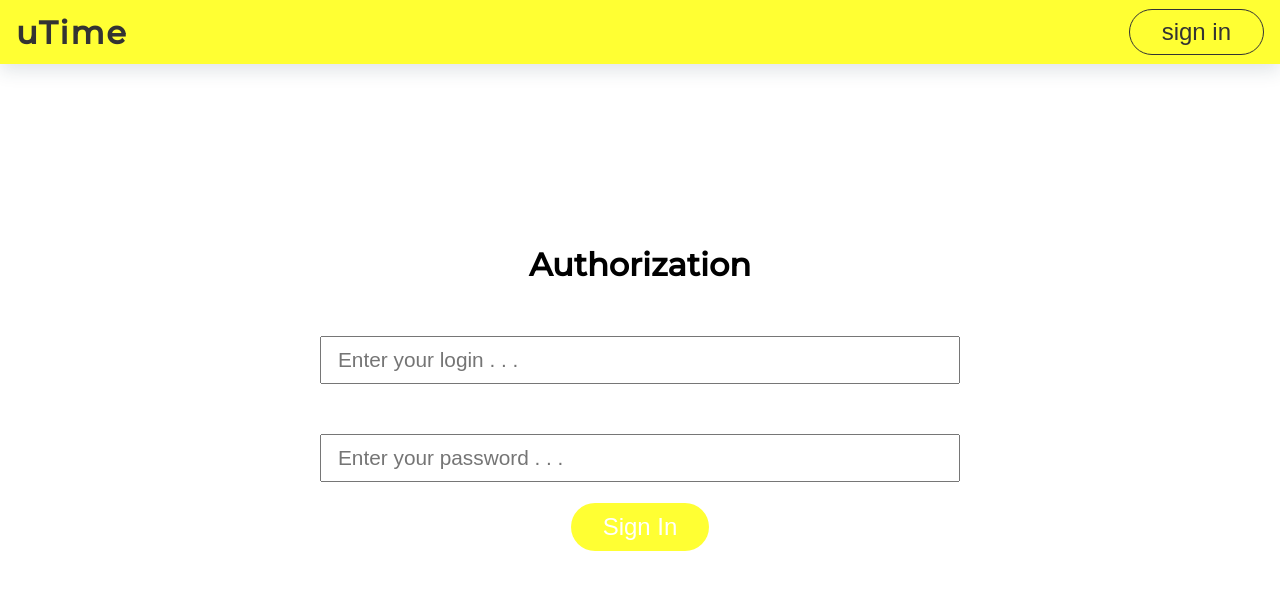
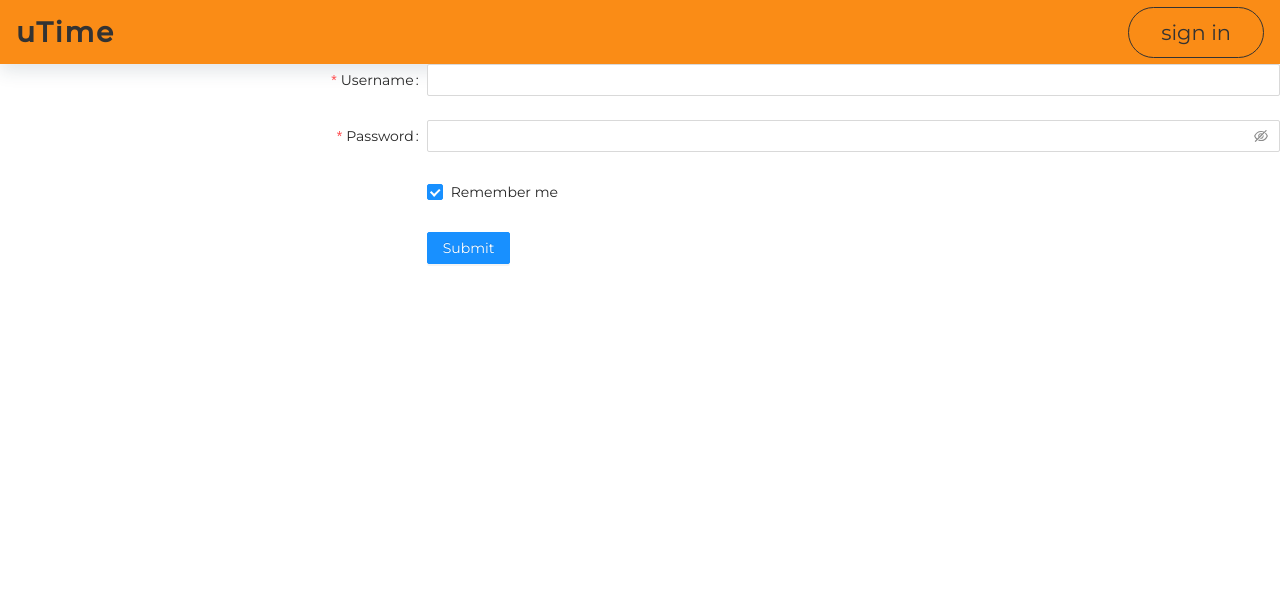
Before and after one commit to atikkhonov/todo-calendar, a React (Create React App) app: page /login in a window 1280 px wide. Shown: the top 590 px of the page. Built offline with nearby package versions, Linux system fonts and the light colour scheme.

Commit message:
fixed commit

```diff
--- a/package.json
+++ b/package.json
@@ -12,6 +12,7 @@
     "@types/react": "^18.0.17",
     "@types/react-dom": "^18.0.6",
     "@types/react-router-dom": "^5.3.3",
+    "antd": "^4.22.8",
     "axios": "^0.27.2",
     "moment": "^2.29.4",
     "node-sass": "^7.0.1",
--- a/src/components/UI/LoginForm/LoginForm.module.scss
+++ /dev/null
@@ -1,57 +0,0 @@
-.form {
-
-  h1 {
-    text-align: center;
-  }
-
-  .inputs {
-
-    input {
-      width: 40rem;
-      height: 3rem;
-      padding: 1rem;
-      margin: .3rem 0 1.3rem 0;
-
-      display: flex;
-
-      font-size: 1.3em;
-
-      &:focus {
-        outline: 0;
-      }
-    }
-
-    .error {
-      color: var(--red);
-      font-size: 1.3em;
-    }
-  }
-
-  .button {
-    height: 3rem;
-    padding: 1rem 2rem;
-    margin: 1rem auto;
-
-    display: flex;
-    align-items: center;
-
-    color: var(--black);
-    background-color: var(--main-color);
-    border-radius: 50rem;
-    font-size: 1.5em;
-
-    transition: .3s;
-
-    &:not(:disabled) {
-      &:hover {
-        height: 3.5rem;
-        padding: 1rem 2.5rem;
-        color: var(--black);
-      }
-    }
-
-    &:disabled {
-      color: var(--white);
-    }
-  }
-}
--- a/src/components/UI/LoginForm/LoginForm.tsx
+++ b/src/components/UI/LoginForm/LoginForm.tsx
@@ -1,90 +1,52 @@
-import React from 'react'
-import useTypedDispatch from '../../../hooks/useTypedDispatch'
-import { signIn } from '../../../redux/slices/AuthSlice'
+import { Button, Checkbox, Form, Input } from 'antd';
+import React from 'react';
 
-import styles from './LoginForm.module.scss'
+const LoginForm: React.FC = () => {
+  const onFinish = (values: any) => {
+    console.log('Success:', values);
+  };
 
-interface LoginFormProps {
-}
-
-const LoginForm: React.FC<LoginFormProps> = ({  }) => {
-  const dispatch = useTypedDispatch()
-
-  const [ login, setLogin ] = React.useState<string>('')
-  const [ password, setPassword ] = React.useState<string>('')
-  const [ loginDirty, setLoginDirty ] = React.useState<boolean>(false)
-  const [ passwordDirty, setPasswordDirty ] = React.useState<boolean>(false)
-  const [ loginError, setLoginError ] = React.useState<string>('Введите логин!')
-  const [ passwordError, setPasswordError ] = React.useState<string>('Введите пароль!')
-  const [ formValid, setFormValid ] = React.useState<boolean>(false)
-
-  React.useEffect(() => {
-    if (loginError || passwordError) {
-      setFormValid(false)
-    } else {
-      setFormValid(true)
-    }
-  }, [loginError, passwordError])
-
-  const loginHandler = (e: React.ChangeEvent<HTMLInputElement>) => {
-    setLogin(e.target.value)
-    if (e.target.value.length <= 6) {
-      setLoginError("Неккоректный логин")
-    } else {
-      setLoginError("")
-    }
-  }
-
-  const passwordHandler = (e: React.ChangeEvent<HTMLInputElement>) => {
-    setPassword(e.target.value)
-    if (e.target.value.length <= 6 || e.target.value.length > 13) {
-      setPasswordError("Неккоректный пароль")
-      if (!e.target.value) {
-        setPasswordError("Введите пароль!")
-      }
-    } else {
-      setPasswordError("")
-    }
-  }
-
-
-  const blurHandler = (e: React.FocusEvent<HTMLInputElement, Element>) => {
-    switch (e.target.name) {
-      case 'login':
-        setLoginDirty(true)
-        break
-      case 'password':
-        setPasswordDirty(true)
-        break
-    }
-  }
+  const onFinishFailed = (errorInfo: any) => {
+    console.log('Failed:', errorInfo);
+  };
 
   return (
-    <form className={styles.form}>
-      <h1>Authorization</h1>
-      <div className={styles.inputs}>
-        {(loginDirty && loginError) ? <div className={styles.error}>{loginError}</div> : <div className={styles.error}>&nbsp;</div>}
-        <input
-          onBlur={e => blurHandler(e)}
-          name="login"
-          type="text"
-          placeholder="Enter your login . . ."
-          value={login}
-          onChange={e => loginHandler(e)}
-        />
-        {(passwordDirty && passwordError) ? <div className={styles.error}>{passwordError}</div> : <div className={styles.error}>&nbsp;</div>}
-        <input
-          onBlur={e => blurHandler(e)}
-          name="password"
-          type="password"
-          placeholder="Enter your password . . ."
-          value={password}
-          onChange={e => passwordHandler(e)}
-        />
-      </div>
-      <button onClick={() => console.log('123')} className={styles.button} disabled={!formValid} type="submit">Sign In</button>
-    </form>
-  )
-}
+    <Form
+      name="basic"
+      labelCol={{ span: 8 }}
+      wrapperCol={{ span: 16 }}
+      initialValues={{ remember: true }}
+      onFinish={onFinish}
+      onFinishFailed={onFinishFailed}
+      autoComplete="off"
+    >
+      <Form.Item
+        label="Username"
+        name="username"
+        rules={[{ required: true, message: 'Please input your username!' }]}
+      >
+        <Input />
+      </Form.Item>
+
+      <Form.Item
+        label="Password"
+        name="password"
+        rules={[{ required: true, message: 'Please input your password!' }]}
+      >
+        <Input.Password />
+      </Form.Item>
+
+      <Form.Item name="remember" valuePropName="checked" wrapperCol={{ offset: 8, span: 16 }}>
+        <Checkbox>Remember me</Checkbox>
+      </Form.Item>
+
+      <Form.Item wrapperCol={{ offset: 8, span: 16 }}>
+        <Button type="primary" htmlType="submit">
+          Submit
+        </Button>
+      </Form.Item>
+    </Form>
+  );
+};
 
 export default LoginForm
--- a/src/components/elements/Header/Header.tsx
+++ b/src/components/elements/Header/Header.tsx
@@ -3,10 +3,9 @@ import React from 'react'
 import useTypedDispatch from '../../../hooks/useTypedDispatch'
 import useTypedSelector from '../../../hooks/useTypedSelector'
 import { signIn, signOut } from '../../../redux/slices/AuthSlice'
+import Button from '../../UI/Button/Button'
 
 import styles from './Header.module.scss'
-
-import Button from '../../UI/Button/Button'
 
 const Header: React.FC = () => {
   const isAuth = useTypedSelector(state => state.authReducer.isAuth)
--- a/src/components/elements/LoginWrapper/LoginWrapper.module.scss
+++ /dev/null
@@ -1,5 +0,0 @@
-.wrapper {
-  display: flex;
-  justify-content: center;
-  margin: 10rem 0;
-}
--- a/src/components/elements/LoginWrapper/LoginWrapper.tsx
+++ /dev/null
@@ -1,17 +0,0 @@
-import React from 'react'
-
-import styles from './LoginWrapper.module.scss'
-
-interface LoginWrapperProps {
-  children: React.ReactNode
-}
-
-const LoginWrapper: React.FC<LoginWrapperProps> = ({ children }) => {
-  return (
-    <div className={styles.wrapper}>
-      {children}
-    </div>
-  )
-}
-
-export default LoginWrapper
--- a/src/pages/LoginPage.tsx
+++ b/src/pages/LoginPage.tsx
@@ -1,8 +1,7 @@
 import React from 'react'
 
 import { useLocation, useNavigate } from 'react-router-dom'
-import LoginWrapper from '../components/elements/LoginWrapper/LoginWrapper'
-import LoginForm from '../components/UI/LoginForm/LoginForm'
+import LoginForm from '../components/UI/LogInForm/LoginForm'
 
 const LoginPage: React.FC = () => {
   const location: any = useLocation()
@@ -11,9 +10,9 @@ const LoginPage: React.FC = () => {
   const fromPage = location.state?.from?.pathName || '/login'
 
   return (
-    <LoginWrapper>
-      <LoginForm />
-    </LoginWrapper>
+    <>
+      <LoginForm/>
+    </>
   )
 }
 
--- a/src/styles/_variables.scss
+++ b/src/styles/_variables.scss
@@ -1,11 +1,11 @@
 * {
-  --main-color: #FFFF33;
-  --dark-main-color: #CCCC33;
-  --light-main-color: #FFFF66;
+  --dark-main-color: #d46b08;
+  --main-color: #fa8c16;
+  --light-main-color: #ffa940;
 
   --black: #333333;
 
   --white: #FFFFFF;
 
-  --red: #FF3300;
+  --red: #cf1322;
 }
--- a/src/styles/index.scss
+++ b/src/styles/index.scss
@@ -1,4 +1,5 @@
-@import 'variables';
+@import '~antd/dist/antd.css';
+@import './variables';
 
 body {
   margin: 0;
```
Also changed, not shown: src/components/UI/NavBar/Navbar.tsx (added, +16 -0 lines), src/components/UI/Button/Button.module.scss (line endings or trailing spaces), 1 other file (tests, documents, lock files or other folders).
